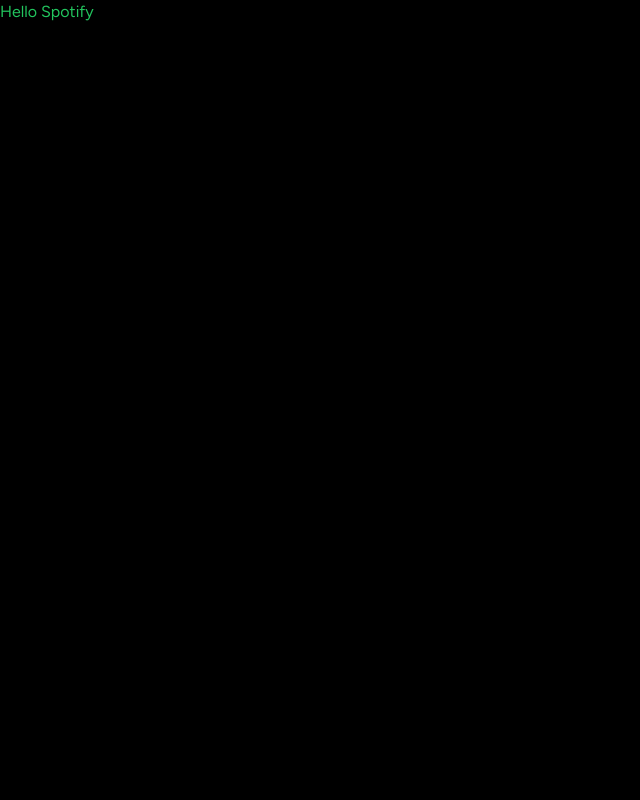
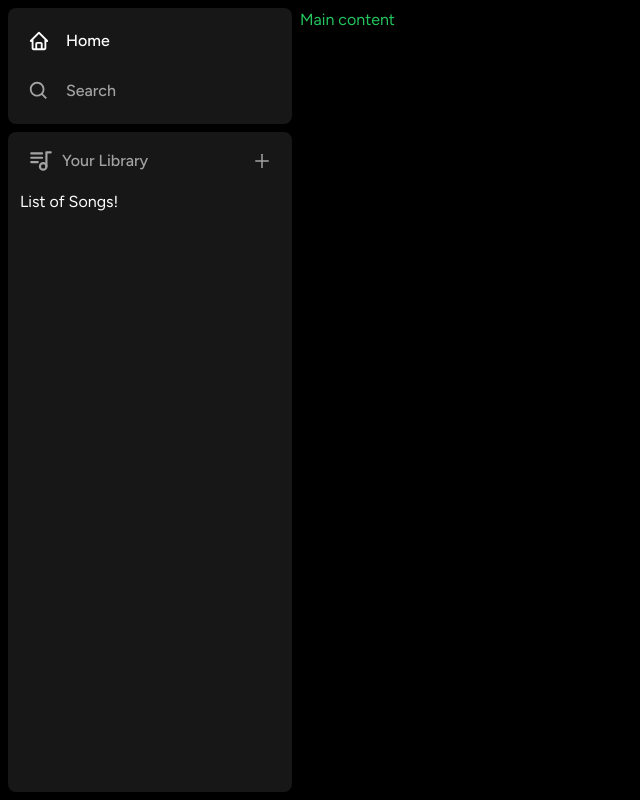
Before and after one commit to Gptimus/next-js-spotify-clone, a Next.js app: page / in a window 1280 px wide. Shown: the whole page, without its empty margins (0-640 px from the left). Built offline with nearby package versions, Linux system fonts and the light colour scheme.

Commit message:
feat: top sidebar

```diff
--- a/app/(site)/page.tsx
+++ b/app/(site)/page.tsx
@@ -1,3 +1,3 @@
 export default function Home() {
-  return <div className="text-green-500">Hello Spotify</div>;
+  return <div className="text-green-500">Main content</div>;
 }
--- a/app/layout.tsx
+++ b/app/layout.tsx
@@ -1,3 +1,4 @@
+import { Sidebar } from "@/components/sidebar";
 import "./globals.css";
 import type { Metadata } from "next";
 import { Figtree } from "next/font/google";
@@ -16,7 +17,9 @@
 }) {
   return (
     <html lang="en">
-      <body className={font.className}>{children}</body>
+      <body className={font.className}>
+        <Sidebar>{children}</Sidebar>
+      </body>
     </html>
   );
 }
--- /dev/null
+++ b/components/box.tsx
@@ -0,0 +1,14 @@
+import { BoxProps } from "@/type";
+import React from "react";
+
+import { twMerge } from "tailwind-merge";
+
+export const Box: React.FC<BoxProps> = ({ children, className }) => {
+  return (
+    <div
+      className={twMerge(`bg-neutral-900 rounded-lg h-fit w-full`, className)}
+    >
+      {children}
+    </div>
+  );
+};
--- /dev/null
+++ b/components/library.tsx
@@ -0,0 +1,25 @@
+"use client";
+import { TbPlaylist } from "react-icons/tb";
+import { AiOutlinePlus } from "react-icons/ai";
+
+export const Library = () => {
+  const onClick = () => {
+    // Handle upload later
+  };
+  return (
+    <div className="flex flex-col">
+      <div className="flex items-center justify-between px-5 pt-4">
+        <div className="inline-flex items-center gap-x-2">
+          <TbPlaylist size={26} className="text-neutral-400" />
+          <p className="text-neutral-400 font-medium text-md">Your Library</p>
+        </div>
+        <AiOutlinePlus
+          onClick={onClick}
+          size={20}
+          className="text-neutral-400 cursor-pointer hover:text-white transition"
+        />
+      </div>
+      <div className="flex flex-col gap-y-2 mt-4 px-3">List of Songs!</div>
+    </div>
+  );
+};
--- /dev/null
+++ b/components/sidebar-item.tsx
@@ -0,0 +1,23 @@
+import { RouteProps } from "@/type";
+import Link from "next/link";
+import { twMerge } from "tailwind-merge";
+
+export const SidebarItem: React.FC<RouteProps> = ({
+  icon: Icon,
+  label,
+  active,
+  href,
+}) => {
+  return (
+    <Link
+      href={href}
+      className={twMerge(
+        `flex flex-row h-auto items-center w-full gap-x-4 text-md font-medium cursor-pointer hover:text-white transition text-neutral-400 py-1`,
+        active && "text-white"
+      )}
+    >
+      <Icon size={26} />
+      <p className="truncate w-full">{label}</p>
+    </Link>
+  );
+};
--- /dev/null
+++ b/components/sidebar.tsx
@@ -0,0 +1,49 @@
+"use client";
+
+import { useMemo } from "react";
+import { usePathname } from "next/navigation";
+import { Box } from "./box";
+import { SidebarItem } from "./sidebar-item";
+import { RouteProps, SidebarProps } from "@/type";
+import { BiHome, BiSearch } from "react-icons/bi";
+import { Library } from "./library";
+
+export const Sidebar: React.FC<SidebarProps> = ({ children }) => {
+  const pathname = usePathname();
+
+  const routes = useMemo(
+    () => [
+      {
+        icon: BiHome,
+        label: "Home",
+        active: pathname !== "search",
+        href: "/",
+      },
+      {
+        icon: BiSearch,
+        label: "Search",
+        active: pathname === "search",
+        href: "/search",
+      },
+    ],
+    [pathname]
+  ) as RouteProps[];
+
+  return (
+    <div className="flex h-full">
+      <div className="hidden md:flex flex-col gap-y-2 bg-black h-full w-[300px] p-2">
+        <Box>
+          <div className="flex flex-col gap-y-4 px-5 py-4">
+            {routes.map((route) => (
+              <SidebarItem key={route.label} {...route} />
+            ))}
+          </div>
+        </Box>
+        <Box className="overflow-y-auto h-full">
+          <Library />
+        </Box>
+      </div>
+      <main className="h-full flex-1 overflow-y-auto py-2">{children}</main>
+    </div>
+  );
+};
--- a/package.json
+++ b/package.json
@@ -19,7 +19,11 @@
     "postcss": "8.4.28",
     "react": "18.2.0",
     "react-dom": "18.2.0",
-    "tailwindcss": "3.3.3",
+    "react-icons": "^4.10.1",
+    "tailwind-merge": "^1.14.0",
     "typescript": "5.2.2"
+  },
+  "devDependencies": {
+    "tailwindcss": "3.3.3"
   }
 }
--- /dev/null
+++ b/type.ts
@@ -0,0 +1,15 @@
+import { PropsWithChildren } from "react";
+import { IconType } from "react-icons";
+
+export type RouteProps = {
+  icon: IconType;
+  label: string;
+  active?: boolean;
+  href: string;
+};
+
+export type SidebarProps = PropsWithChildren<{}>;
+
+export type BoxProps = PropsWithChildren<{
+  className?: React.ComponentProps<"div">["className"];
+}>;
```
Also changed, not shown: 1 other file (tests, documents, lock files or other folders).
